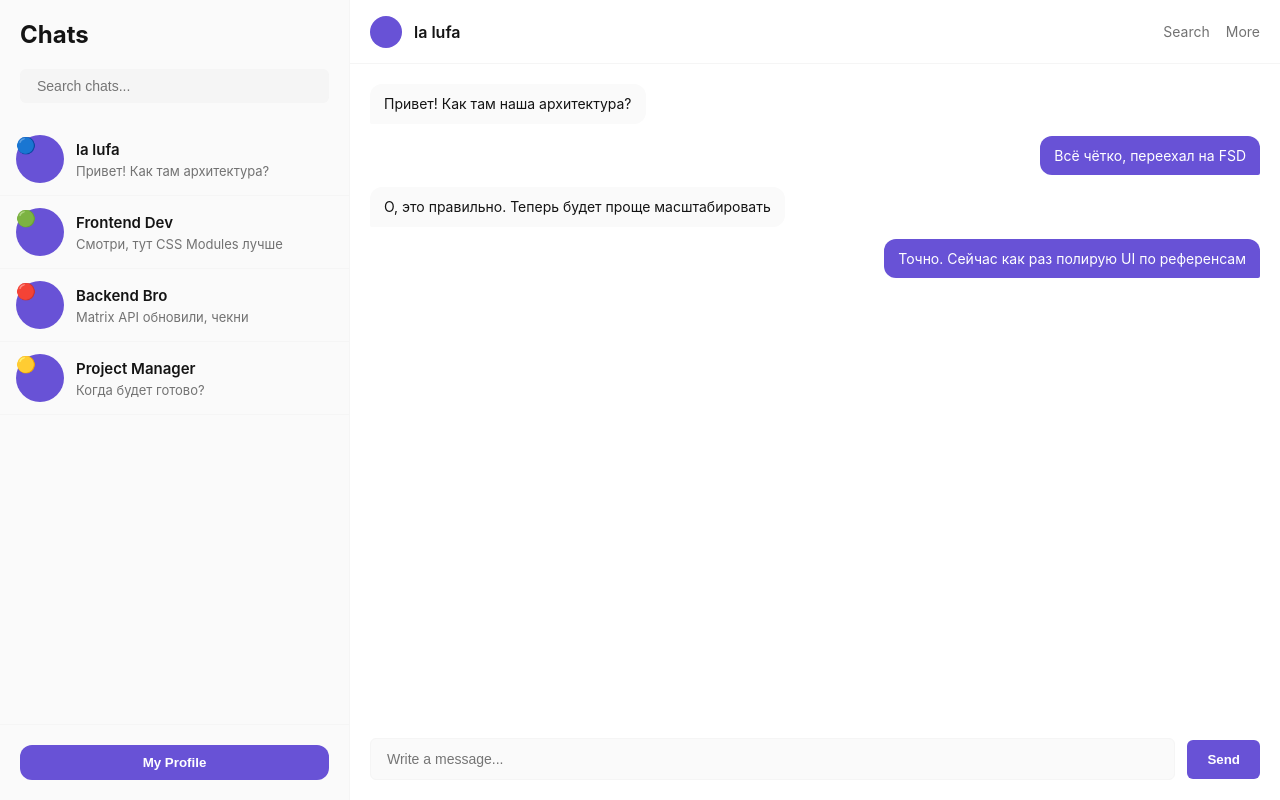
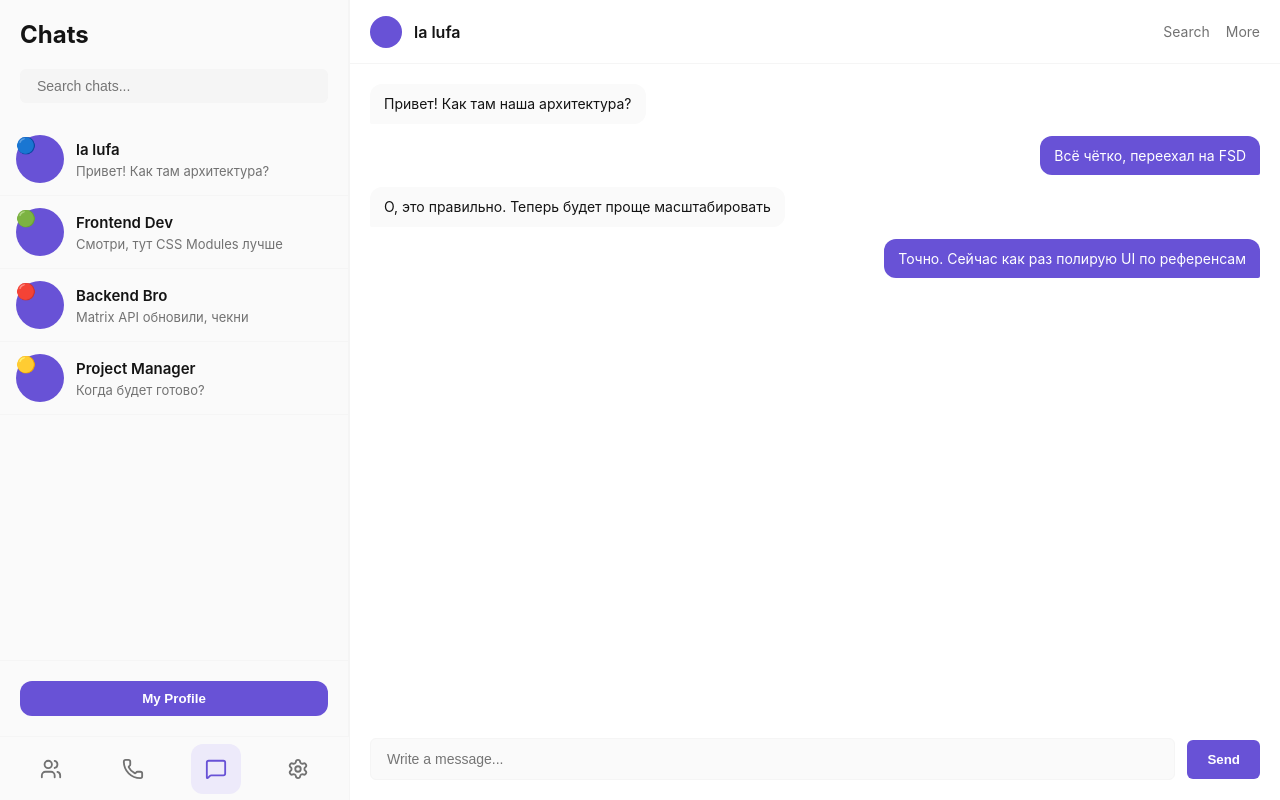
Before and after one commit to kitrasta/chat, a React (Vite) app: page / in a window 1280 px wide. Built offline with nearby package versions, Linux system fonts and the light colour scheme.

Commit message:
feat: implement static navigation bar with lucide icons and tab switching

```diff
--- a/package.json
+++ b/package.json
@@ -10,6 +10,7 @@
     "preview": "vite preview"
   },
   "dependencies": {
+    "lucide-react": "^1.28.0",
     "react": "^19.2.7",
     "react-dom": "^19.2.7"
   },
--- a/src/app/App.tsx
+++ b/src/app/App.tsx
@@ -1,15 +1,41 @@
 import styles from './App.module.css';
+import React, { useState } from 'react';
 import Layout from '../shared/ui/Layout/Layout';
 import ChatList from '../widgets/ChatList/ChatList';
 import ChatWindow from '../widgets/ChatWindow/ChatWindow';
+import SideNav from '../widgets/SideNav/SideNav';
 import './../styles/global.css';
 
 function App() {
+  const [activeTab, setActiveTab] = useState('chats');
+
   return (
     <div className={styles.app}>
       <Layout>
-        <ChatList />
-        <ChatWindow />
+        <div style={{
+          display: 'flex',
+          flexDirection: 'column',
+          height: '100%',
+          width: '350px',
+          background: 'var(--color-bg-secondary)',
+          borderRight: '1px solid var(--color-border)'
+        }}>
+          <div style={{ flex: 1, overflow: 'hidden' }}>
+            {activeTab === 'chats' && <ChatList />}
+            {activeTab === 'contacts' && <div style={{ padding: '20px', color: 'var(--color-text-primary)' }}>Contacts Page</div>}
+            {activeTab === 'calls' && <div style={{ padding: '20px', color: 'var(--color-text-primary)' }}>Calls Page</div>}
+            {activeTab === 'settings' && <div style={{ padding: '20px', color: 'var(--color-text-primary)' }}>Settings Page</div>}
+          </div>
+          <SideNav activeTab={activeTab} setActiveTab={setActiveTab} />
+        </div>
+
+        <div style={{ flex: 1, height: '100%', overflow: 'hidden' }}>
+          {activeTab === 'chats' ? <ChatWindow /> : (
+            <div style={{ display: 'flex', justifyContent: 'center', alignItems: 'center', height: '100%', color: 'var(--color-text-secondary)' }}>
+              Please select a tab
+            </div>
+          )}
+        </div>
       </Layout>
     </div>
   );
--- /dev/null
+++ b/src/widgets/SideNav/SideNav.module.css
@@ -0,0 +1,32 @@
+.wrapper {
+  display: flex;
+  justify-content: space-around;
+  align-items: center;
+  padding: 12px 10px;
+  background-color: var(--color-bg-secondary);
+  border-top: 1px solid var(--color-border);
+  height: 64px;
+}
+
+.navItem {
+  display: flex;
+  flex-direction: column;
+  align-items: center;
+  justify-content: center;
+  width: 50px;
+  height: 50px;
+  border-radius: var(--radius-md);
+  cursor: pointer;
+  transition: all 0.2s ease;
+  color: var(--color-text-secondary);
+}
+
+.navItem:hover {
+  background-color: var(--color-bg-tertiary);
+  color: var(--color-text-primary);
+}
+
+.navItem.active {
+  background-color: var(--color-accent-soft);
+  color: var(--color-accent);
+}
--- /dev/null
+++ b/src/widgets/SideNav/SideNav.tsx
@@ -0,0 +1,33 @@
+import React from 'react';
+import { Users, Phone, MessageSquare, Settings } from 'lucide-react';
+import styles from './SideNav.module.css';
+
+interface SideNavProps {
+  activeTab: string;
+  setActiveTab: (tab: string) => void;
+}
+
+const SideNav = ({ activeTab, setActiveTab }: SideNavProps) => {
+  const navItems = [
+    { id: 'contacts', icon: Users, label: 'Contacts' },
+    { id: 'calls', icon: Phone, label: 'Calls' },
+    { id: 'chats', icon: MessageSquare, label: 'Chats' },
+    { id: 'settings', icon: Settings, label: 'Settings' },
+  ];
+
+  return (
+    <div className={styles.wrapper}>
+      {navItems.map(({ id, icon: Icon }) => (
+        <div
+          key={id}
+          className={`${styles.navItem} ${activeTab === id ? styles.active : ''}`}
+          onClick={() => setActiveTab(id)}
+        >
+          <Icon size={22} strokeWidth={2} />
+        </div>
+      ))}
+    </div>
+  );
+};
+
+export default SideNav;
```
Also changed, not shown: 1 other file (tests, documents, lock files or other folders).
